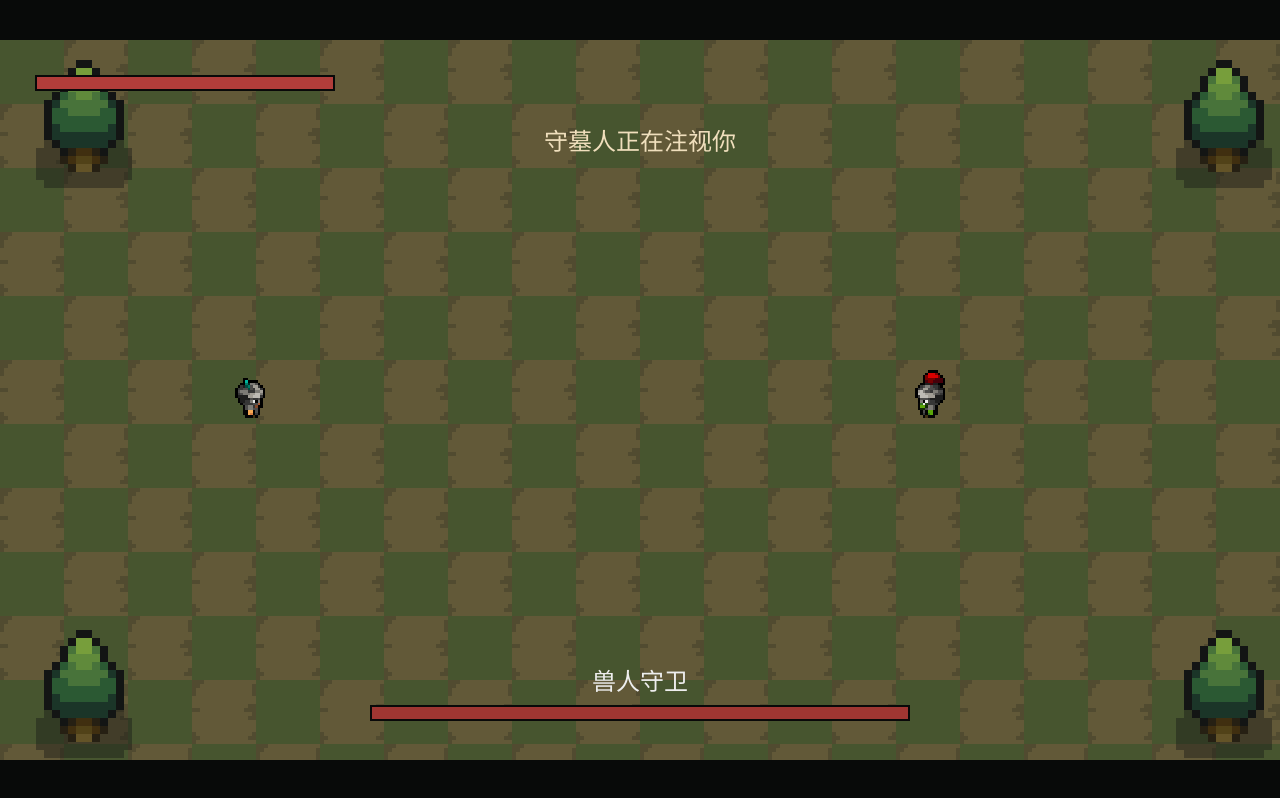
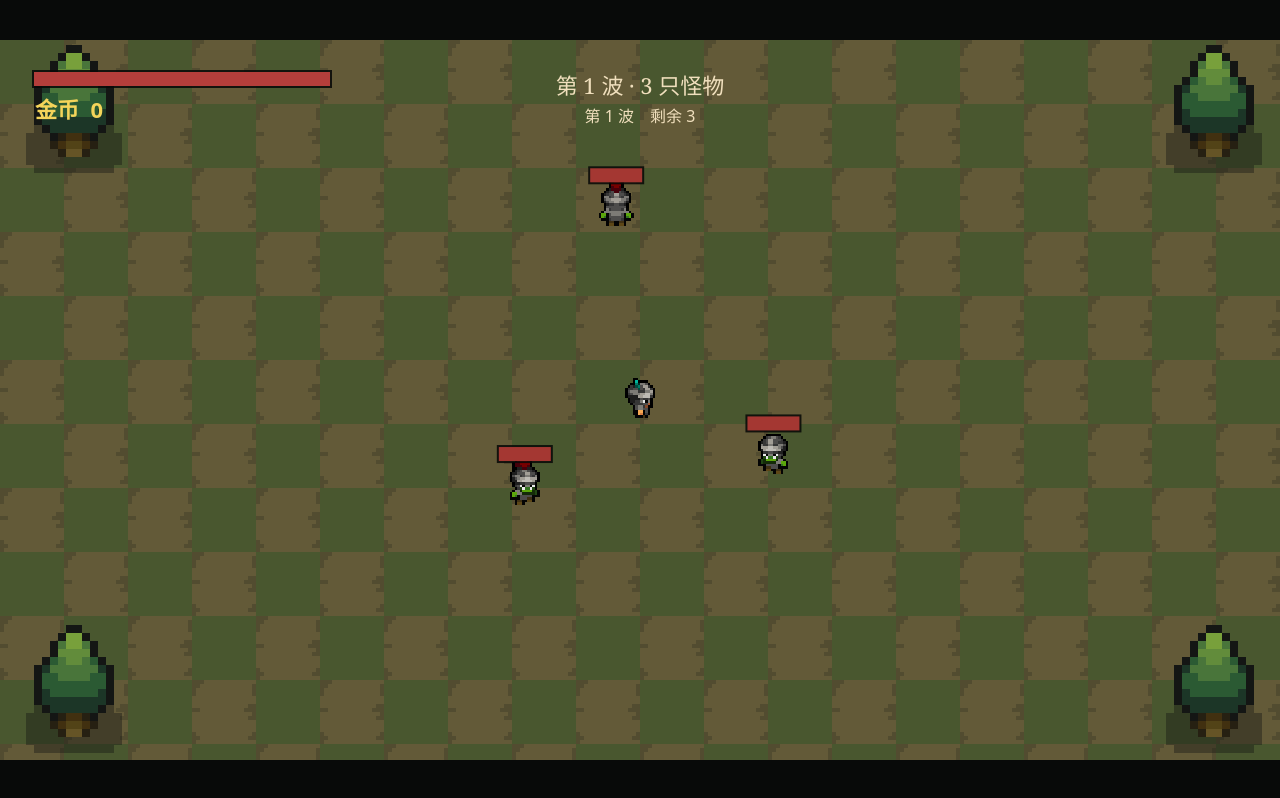
Before and after one commit to 870751720/Quick, a website: page index.html in a window 1280 px wide. Both pictures are taken after a click on the button "进入荒野". Drawn offline with Linux system fonts and the light colour scheme.

Commit message:
feat: add enemy waves and loot drops

```diff
--- a/index.html
+++ b/index.html
@@ -1 +1 @@
-<!doctype html><html lang="zh-CN"><head><meta charset="UTF-8"><meta name="viewport" content="width=device-width"><title>余烬荒原</title><link rel="stylesheet" href="styles.css?v=4"></head><body><main><canvas id="game" width="1280" height="720"></canvas><section id="intro"><h1>余烬荒原</h1><p>清理遗迹中的兽人守卫。</p><p>WASD 移动　鼠标瞄准　左键/空格连续攻击　右键/Shift 冲刺　R 重试　建议开启声音</p><button>进入荒野</button></section></main><script type="module" src="src/game.js?v=4"></script></body></html>
+<!doctype html><html lang="zh-CN"><head><meta charset="UTF-8"><meta name="viewport" content="width=device-width"><title>余烬荒原</title><link rel="stylesheet" href="styles.css?v=5"></head><body><main><canvas id="game" width="1280" height="720"></canvas><section id="intro"><h1>余烬荒原</h1><p>抵挡不断涌来的兽人，收集金币与补给。</p><p>WASD 移动　鼠标瞄准　左键/空格连续攻击　右键/Shift 冲刺　R 重试　建议开启声音</p><button>进入荒野</button></section></main><script type="module" src="src/game.js?v=5"></script></body></html>
--- a/src/audio.js
+++ b/src/audio.js
@@ -7,6 +7,9 @@ export const sfx={
   hit(){tone(120,45,.11,'square',.09);tone(900,180,.07,'sawtooth',.025)},
   dash(){tone(240,70,.1,'triangle',.035)},
   hurt(){tone(170,55,.2,'sawtooth',.07)},
+  drop(){tone(760,420,.09,'square',.025);tone(980,520,.12,'triangle',.025,.05)},
+  coin(){tone(880,1320,.1,'square',.035);tone(1320,1760,.08,'triangle',.025,.07)},
+  heal(){tone(420,720,.18,'sine',.05);tone(620,980,.24,'triangle',.035,.1)},
   victory(){tone(330,440,.18,'triangle',.05);tone(440,660,.28,'triangle',.05,.16)},
   defeat(){tone(180,120,.25,'triangle',.06);tone(120,55,.45,'sawtooth',.045,.2)}
 };
--- a/src/game.js
+++ b/src/game.js
@@ -1,9 +1,35 @@
-import{RULES,damage}from'./combat.js';import{sfx,unlockAudio}from'./audio.js';
-const c=document.querySelector('canvas'),x=c.getContext('2d'),keys=new Set(),m={x:640,y:360,a:0,r:0};const load=s=>{let i=new Image();i.src=s;return i},hero=load('assets/characters/warrior-blue.png'),orc=load('assets/characters/orc-soldier-red.png'),dirt=load('assets/environment/puny/Dirt.png'),grass=load('assets/environment/puny/Grass1.png'),tree=load('assets/environment/puny/Tree.png');let run=0,last=0,msg='';
-const p={x:250,y:360,hp:100,maxHp:100,stamina:100,maxStamina:100,state:'idle',t:0,face:0,hit:0};const e={x:930,y:360,hp:150,maxHp:150,state:'idle',t:0,face:3.14,hit:0,cd:1};
-addEventListener('keydown',q=>{keys.add(q.code);if(q.code==='Space')m.a=1;if(q.code.startsWith('Shift'))m.r=1;if(q.code==='KeyR')reset()});addEventListener('keyup',q=>keys.delete(q.code));c.onmousemove=q=>{let b=c.getBoundingClientRect();m.x=(q.clientX-b.left)*1280/b.width;m.y=(q.clientY-b.top)*720/b.height};c.onmousedown=q=>q.button?m.r=1:m.a=1;c.oncontextmenu=q=>q.preventDefault();document.querySelector('button').onclick=()=>{unlockAudio();document.querySelector('section').classList.add('hidden');run=1;last=performance.now();requestAnimationFrame(loop)};
-const dist=()=>Math.hypot(p.x-e.x,p.y-e.y),norm=(a,b)=>{let l=Math.hypot(a,b)||1;return[a/l,b/l]};
-function reset(){Object.assign(p,{x:250,y:360,hp:100,stamina:100,state:'idle',t:0});Object.assign(e,{x:930,y:360,hp:150,state:'idle',t:0,cd:1});msg='守墓人正在注视你'}
-function update(dt){p.face=Math.atan2(m.y-p.y,m.x-p.x);p.t+=dt;p.moving=false;if(p.state==='roll'){p.x+=Math.cos(p.face)*520*dt;p.y+=Math.sin(p.face)*520*dt;if(p.t>.18)p.state='idle'}else if(p.state==='attack'){if(!p.hit&&p.t>.06&&p.t<.18&&dist()<105){damage(e,RULES.attackDamage);p.hit=1;sfx.hit()}if(p.t>.24){p.state='idle';if(m.a){Object.assign(p,{state:'attack',t:0,hit:0});sfx.attack()}}}else{let[a,b]=norm((keys.has('KeyD')?1:0)-(keys.has('KeyA')?1:0),(keys.has('KeyS')?1:0)-(keys.has('KeyW')?1:0));p.moving=!!(a||b);p.x+=a*210*dt;p.y+=b*210*dt;if(m.r){Object.assign(p,{state:'roll',t:0});sfx.dash()}else if(m.a){Object.assign(p,{state:'attack',t:0,hit:0});sfx.attack()}}m.a=m.r=0;p.x=Math.max(80,Math.min(1200,p.x));p.y=Math.max(70,Math.min(650,p.y));if(e.hp<=0){e.state='dead';msg='遗迹已清理 · R 再战';sfx.victory();return}e.face=Math.atan2(p.y-e.y,p.x-e.x);e.cd-=dt;e.t+=dt;e.moving=false;if(e.state==='attack'){if(!e.hit&&e.t>.38&&e.t<.54&&dist()<105){if(damage(p,RULES.enemyDamage,p.state==='roll'||p.state==='hurt')){sfx.hurt();e.hit=1;if(p.hp>0)Object.assign(p,{state:'hurt',t:0})}}if(e.t>.7)Object.assign(e,{state:'idle',t:0,cd:.7})}else if(dist()<650){if(dist()<92&&e.cd<0)Object.assign(e,{state:'attack',t:0,hit:0});else{let[a,b]=norm(p.x-e.x,p.y-e.y);e.moving=true;e.x+=a*95*dt;e.y+=b*95*dt}}if(p.state==='hurt'&&p.t>.35)p.state='idle';if(p.hp<=0){msg='冒险失败 · 按 R 重试';sfx.defeat()}}
-function bar(a,b,w,v,max,col){x.fillStyle='#090909';x.fillRect(a,b,w,16);x.fillStyle=col;x.fillRect(a+2,b+2,(w-4)*v/max,12)}function actor(o){let img=o===p?hero:orc,row=(Math.round(o.face/(Math.PI/4))+10)%8,dur=o===p?0.24:0.7,col=o.state==='attack'?6+Math.min(5,Math.floor(o.t/dur*6)):o.moving?1+Math.floor(performance.now()/140)%4:0;x.imageSmoothingEnabled=false;x.drawImage(img,col*32,row*32,32,32,o.x-40,o.y-40,80,80)}
-function draw(){x.imageSmoothingEnabled=false;for(let y=0;y<720;y+=64)for(let q=0;q<1280;q+=64)x.drawImage((q+y)%128?dirt:grass,q,y,64,64);for(const[q,y]of[[20,20],[1160,20],[20,590],[1160,590]])x.drawImage(tree,q,y,128,128);x.fillStyle='#07100b33';x.fillRect(0,0,1280,720);if(e.state!=='dead')actor(e);if(p.hp)actor(p);bar(35,35,300,p.hp,100,'#b13d3a');if(e.hp>0){bar(370,665,540,e.hp,150,'#9f3632');x.textAlign='center';x.fillStyle='#eee';x.fillText('兽人守卫',640,650)}x.font='24px Georgia';x.textAlign='center';x.fillStyle='#f0dfbd';x.fillText(msg,640,110)}function loop(n){let dt=Math.min((n-last)/1000,.033);last=n;if(p.hp&&e.hp)update(dt);draw();requestAnimationFrame(loop)}hero.onload=draw;reset();draw();
+import { RULES, damage } from './combat.js';
+import { sfx, unlockAudio } from './audio.js';
+
+const canvas=document.querySelector('#game'),ctx=canvas.getContext('2d'),keys=new Set();
+const input={x:640,y:360,attack:false,dash:false};
+const load=src=>{const image=new Image();image.src=src;return image};
+const art={hero:load('assets/characters/warrior-blue.png'),orc:load('assets/characters/orc-soldier-red.png'),grunt:load('assets/characters/orc-grunt.png'),dirt:load('assets/environment/puny/Dirt.png'),grass:load('assets/environment/puny/Grass1.png'),tree:load('assets/environment/puny/Tree.png')};
+const player={x:640,y:360,hp:100,maxHp:100,state:'idle',time:0,facing:0,hit:new Set(),moving:false,gold:0};
+let enemies=[],drops=[],particles=[],wave=0,nextWave=0,message='',running=false,last=0;
+const distance=(a,b)=>Math.hypot(a.x-b.x,a.y-b.y),normal=(x,y)=>{const length=Math.hypot(x,y)||1;return{x:x/length,y:y/length}};
+
+addEventListener('keydown',event=>{keys.add(event.code);if(event.code==='Space')input.attack=true;if(event.code.startsWith('Shift'))input.dash=true;if(event.code==='KeyR')reset()});
+addEventListener('keyup',event=>keys.delete(event.code));
+canvas.addEventListener('mousemove',event=>{const rect=canvas.getBoundingClientRect();input.x=(event.clientX-rect.left)*1280/rect.width;input.y=(event.clientY-rect.top)*720/rect.height});
+canvas.addEventListener('mousedown',event=>event.button?input.dash=true:input.attack=true);canvas.addEventListener('contextmenu',event=>event.preventDefault());
+document.querySelector('button').onclick=()=>{unlockAudio();document.querySelector('section').classList.add('hidden');running=true;last=performance.now();requestAnimationFrame(loop)};
+
+function spawnWave(){wave++;const count=Math.min(2+wave,8);for(let i=0;i<count;i++){const angle=i/count*Math.PI*2+wave*.4,radius=240+Math.random()*130;enemies.push({id:`${wave}-${i}`,x:640+Math.cos(angle)*radius,y:360+Math.sin(angle)*radius,hp:70+wave*8,maxHp:70+wave*8,state:'idle',time:0,cooldown:.4+Math.random(),facing:0,moving:false,hit:false,art:i%3?'orc':'grunt'})}message=`第 ${wave} 波 · ${count} 只怪物`;}
+function reset(){Object.assign(player,{x:640,y:360,hp:100,state:'idle',time:0,gold:0,hit:new Set()});enemies=[];drops=[];particles=[];wave=0;nextWave=.5;message='准备战斗';}
+function burst(x,y,type,count=12){const color=type==='coin'?'#ffd35a':'#65e889';for(let i=0;i<count;i++){const angle=Math.random()*Math.PI*2,speed=60+Math.random()*170;particles.push({x,y,vx:Math.cos(angle)*speed,vy:Math.sin(angle)*speed-80,life:.45+Math.random()*.45,color,size:2+Math.random()*4})}}
+function kill(enemy){const index=enemies.indexOf(enemy);if(index<0)return;enemies.splice(index,1);drops.push({x:enemy.x,y:enemy.y,type:'coin',amount:5+Math.floor(Math.random()*8),time:0});burst(enemy.x,enemy.y,'coin',16);if(Math.random()<.38){drops.push({x:enemy.x+25,y:enemy.y,type:'heal',amount:25,time:0});burst(enemy.x+25,enemy.y,'heal',12)}sfx.drop();}
+
+function updatePlayer(dt){player.facing=Math.atan2(input.y-player.y,input.x-player.x);player.time+=dt;player.moving=false;if(player.state==='dash'){player.x+=Math.cos(player.facing)*520*dt;player.y+=Math.sin(player.facing)*520*dt;if(player.time>.18)player.state='idle'}else if(player.state==='attack'){for(const enemy of enemies){if(player.hit.has(enemy.id)||distance(player,enemy)>105)continue;const angle=Math.atan2(enemy.y-player.y,enemy.x-player.x);if(Math.cos(angle-player.facing)>.15&&player.time>.06&&player.time<.19){damage(enemy,RULES.attackDamage);player.hit.add(enemy.id);sfx.hit();if(enemy.hp<=0)kill(enemy)}}if(player.time>.24){player.state='idle';if(input.attack)startAttack()}}else if(player.state==='hurt'){if(player.time>.32)player.state='idle'}else{const direction=normal((keys.has('KeyD')?1:0)-(keys.has('KeyA')?1:0),(keys.has('KeyS')?1:0)-(keys.has('KeyW')?1:0));player.moving=!!(direction.x||direction.y);player.x+=direction.x*210*dt;player.y+=direction.y*210*dt;if(input.dash){Object.assign(player,{state:'dash',time:0});sfx.dash()}else if(input.attack)startAttack()}input.attack=input.dash=false;player.x=Math.max(70,Math.min(1210,player.x));player.y=Math.max(65,Math.min(655,player.y));}
+function startAttack(){Object.assign(player,{state:'attack',time:0,hit:new Set()});sfx.attack()}
+function updateEnemies(dt){for(const enemy of enemies){enemy.facing=Math.atan2(player.y-enemy.y,player.x-enemy.x);enemy.cooldown-=dt;enemy.time+=dt;enemy.moving=false;const range=distance(player,enemy);if(enemy.state==='attack'){if(!enemy.hit&&enemy.time>.38&&enemy.time<.55&&range<100){if(damage(player,RULES.enemyDamage,player.state==='dash'||player.state==='hurt')){enemy.hit=true;Object.assign(player,{state:'hurt',time:0});sfx.hurt()}}if(enemy.time>.7)Object.assign(enemy,{state:'idle',time:0,cooldown:.65,hit:false})}else if(range<95&&enemy.cooldown<=0)Object.assign(enemy,{state:'attack',time:0,hit:false});else{const direction=normal(player.x-enemy.x,player.y-enemy.y);enemy.moving=true;enemy.x+=direction.x*(72+wave*2)*dt;enemy.y+=direction.y*(72+wave*2)*dt;}}}
+function updateDrops(dt){for(const drop of drops){drop.time+=dt;if(distance(player,drop)<55){if(drop.type==='coin'){player.gold+=drop.amount;sfx.coin()}else{const healed=Math.min(drop.amount,player.maxHp-player.hp);player.hp+=healed;message=healed?`恢复 ${healed} 点生命`:'生命已满';sfx.heal()}drops.splice(drops.indexOf(drop),1)}}}
+function updateParticles(dt){for(const p of particles){p.life-=dt;p.vy+=260*dt;p.x+=p.vx*dt;p.y+=p.vy*dt;p.vx*=.96}particles=particles.filter(p=>p.life>0)}
+function update(dt){updatePlayer(dt);updateEnemies(dt);updateDrops(dt);updateParticles(dt);if(player.hp<=0){message='冒险失败 · 按 R 重试';sfx.defeat();return}if(!enemies.length){nextWave-=dt;if(nextWave<=0){spawnWave();nextWave=2}}}
+
+function directionRow(angle){return(Math.round(angle/(Math.PI/4))+10)%8}
+function drawActor(actor,image,duration){const row=directionRow(actor.facing),column=actor.state==='attack'?6+Math.min(5,Math.floor(actor.time/duration*6)):actor.moving?1+Math.floor(performance.now()/140)%4:0;ctx.imageSmoothingEnabled=false;ctx.drawImage(image,column*32,row*32,32,32,actor.x-40,actor.y-40,80,80)}
+function bar(x,y,width,value,max,color){ctx.fillStyle='#080908dd';ctx.fillRect(x,y,width,18);ctx.fillStyle=color;ctx.fillRect(x+2,y+2,(width-4)*value/max,14)}
+function draw(){ctx.imageSmoothingEnabled=false;for(let y=0;y<720;y+=64)for(let x=0;x<1280;x+=64)ctx.drawImage((x+y)%128?art.dirt:art.grass,x,y,64,64);for(const[x,y]of[[10,5],[1150,5],[10,585],[1150,585]])ctx.drawImage(art.tree,x,y,128,128);ctx.fillStyle='#06100a30';ctx.fillRect(0,0,1280,720);for(const drop of drops){const bob=Math.sin(drop.time*6)*5;ctx.fillStyle=drop.type==='coin'?'#ffd54d':'#52dc78';ctx.beginPath();ctx.arc(drop.x,drop.y+bob,drop.type==='coin'?9:11,0,7);ctx.fill();ctx.fillStyle='#fff9';ctx.fillRect(drop.x-2,drop.y+bob-6,4,12);if(drop.type==='heal')ctx.fillRect(drop.x-6,drop.y+bob-2,12,4)}for(const p of particles){ctx.globalAlpha=Math.max(0,p.life*1.7);ctx.fillStyle=p.color;ctx.fillRect(p.x,p.y,p.size,p.size)}ctx.globalAlpha=1;for(const enemy of enemies){drawActor(enemy,art[enemy.art],.7);bar(enemy.x-28,enemy.y-42,56,enemy.hp,enemy.maxHp,'#a43732')}if(player.hp)drawActor(player,art.hero,.24);bar(32,30,300,player.hp,player.maxHp,'#b43e3b');ctx.fillStyle='#f4d45a';ctx.font='bold 22px system-ui';ctx.textAlign='left';ctx.fillText(`金币  ${player.gold}`,35,78);ctx.fillStyle='#f0dfbd';ctx.textAlign='center';ctx.font='22px Georgia';ctx.fillText(message,640,54);ctx.font='16px system-ui';ctx.fillText(`第 ${wave} 波　剩余 ${enemies.length}`,640,82)}
+function loop(now){const dt=Math.min((now-last)/1000,.033);last=now;if(player.hp>0)update(dt);else updateParticles(dt);draw();if(running)requestAnimationFrame(loop)}
+reset();draw();
```
Also changed, not shown: docs/assets/ASSET-LICENSES.md (+1 -1 lines), docs/design/vertical-slice.md (+6 -1 lines), assets/characters/orc-grunt.png (added).
